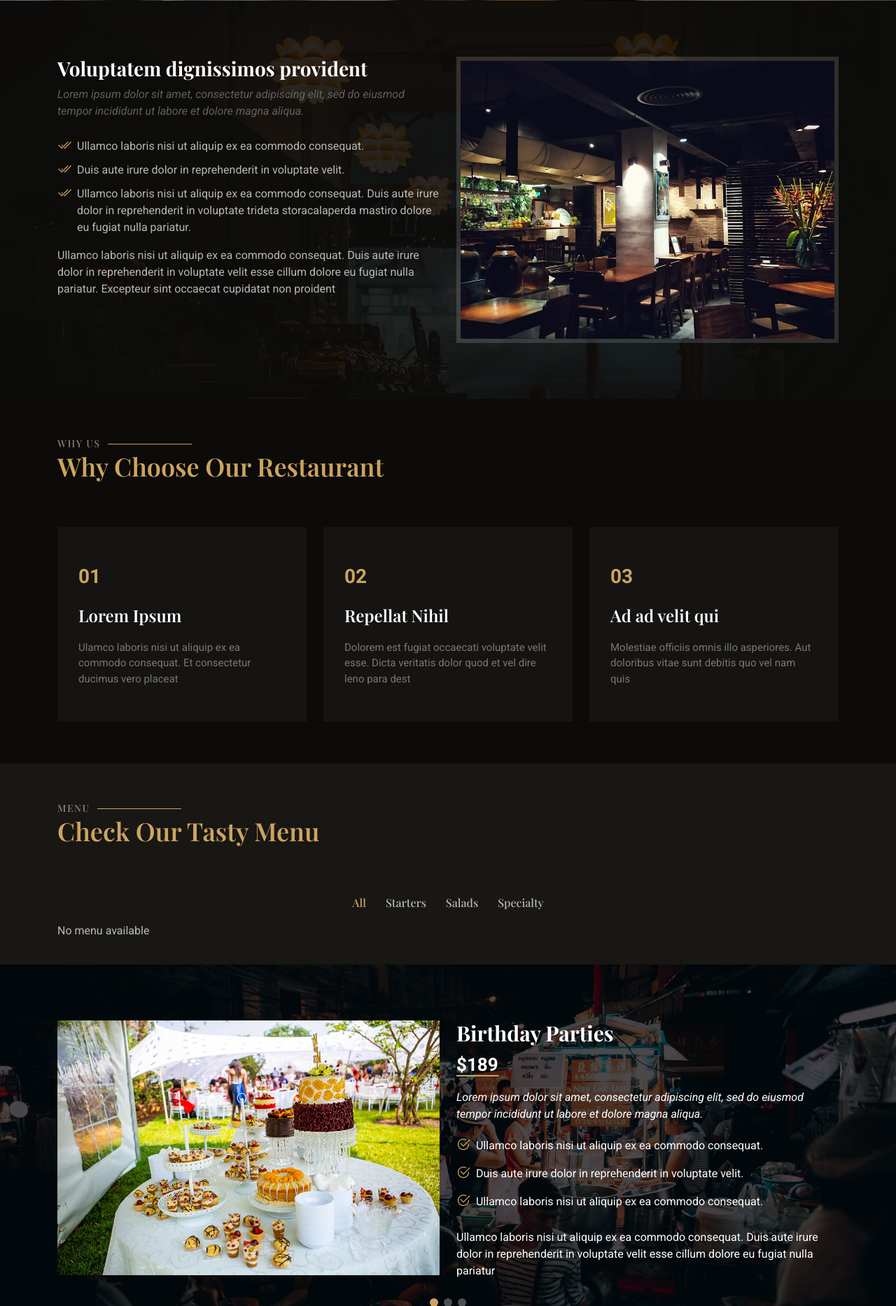
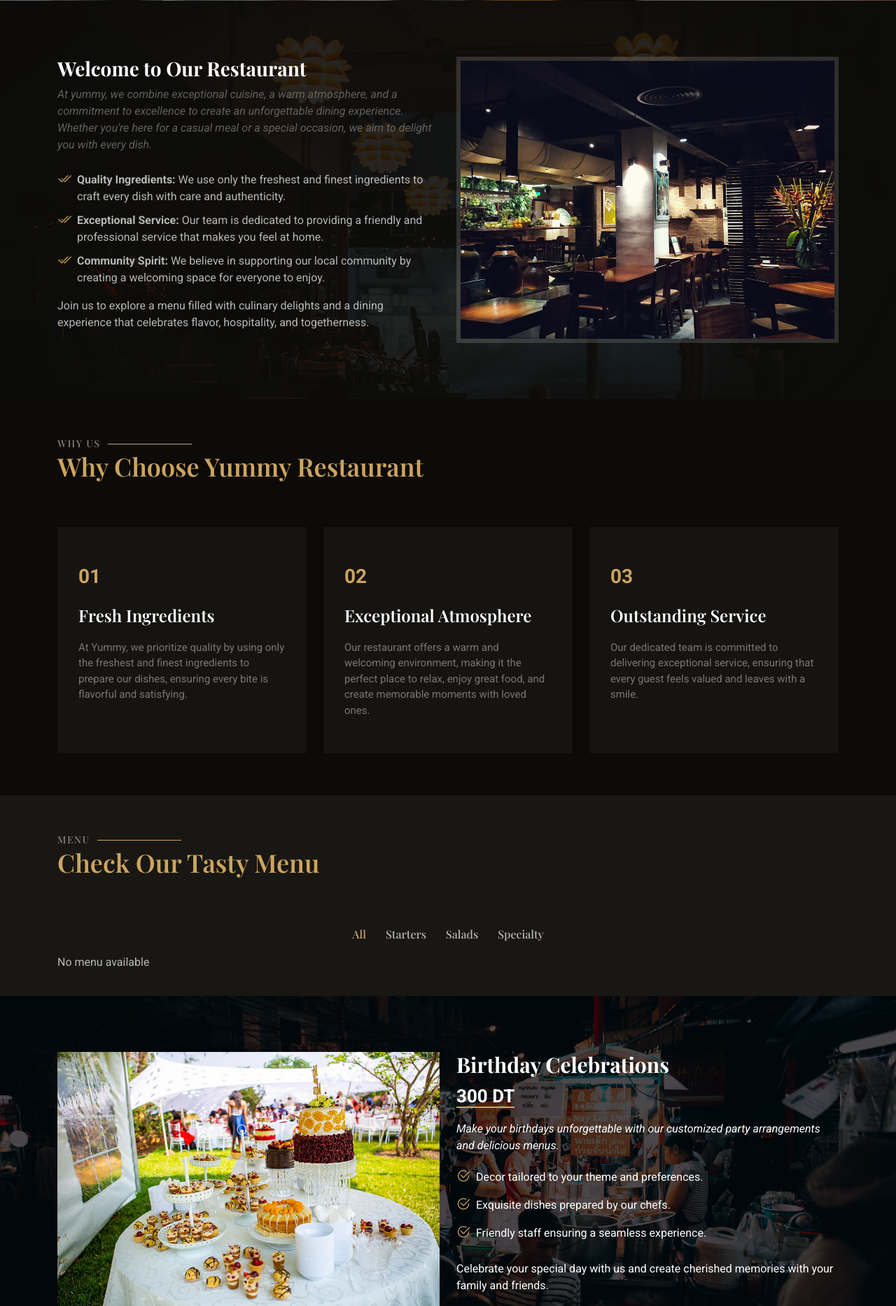
Before and after one commit to Ahmed191223/events, a Symfony app: template templates/index.html.twig in a window 1280 px wide. Shown: the part 799-2665 px from the top of the page at 70% size. Run offline with Twig, Linux system fonts and the light colour scheme; the template is opened without the code that fills it, so the values that code supplies are empty; some libraries are stand-ins or nearby versions; some web fonts are replaced.

```diff
--- a/templates/index.html.twig
+++ b/templates/index.html.twig
@@ -100,16 +100,7 @@
                     <li><a href="#gallery">Gallery</a></li>
                     <li class="dropdown"><a href="#"><span>Dropdown</span> <i class="bi bi-chevron-down toggle-dropdown"></i></a>
                         <ul>
-                            <li><a href="#">Dropdown 1</a></li>
-                            <li class="dropdown"><a href="#"><span>Deep Dropdown</span> <i class="bi bi-chevron-down toggle-dropdown"></i></a>
-                                <ul>
-                                    <li><a href="#">Deep Dropdown 1</a></li>
-                                    <li><a href="#">Deep Dropdown 2</a></li>
-                                    <li><a href="#">Deep Dropdown 3</a></li>
-                                    <li><a href="#">Deep Dropdown 4</a></li>
-                                    <li><a href="#">Deep Dropdown 5</a></li>
-                                </ul>
-                            </li>
+
                             <li><a href="#">Dropdown 2</a></li>
                             <li><a href="#">Dropdown 3</a></li>
                             <li><a href="#">Dropdown 4</a></li>
@@ -159,22 +150,20 @@
 
             <div class="row gy-4">
                 <div class="col-lg-6 order-1 order-lg-2">
-                    <img src="/assets/img/about.jpg" class="img-fluid about-img" alt="">
+                    <img src="/assets/img/about.jpg" class="img-fluid about-img" alt="About Our Restaurant">
                 </div>
                 <div class="col-lg-6 order-2 order-lg-1 content">
-                    <h3>Voluptatem dignissimos provident</h3>
+                    <h3>Welcome to Our Restaurant</h3>
                     <p class="fst-italic">
-                        Lorem ipsum dolor sit amet, consectetur adipiscing elit, sed do eiusmod tempor incididunt ut labore et dolore
-                        magna aliqua.
+                        At yummy, we combine exceptional cuisine, a warm atmosphere, and a commitment to excellence to create an unforgettable dining experience. Whether you're here for a casual meal or a special occasion, we aim to delight you with every dish.
                     </p>
                     <ul>
-                        <li><i class="bi bi-check2-all"></i> <span>Ullamco laboris nisi ut aliquip ex ea commodo consequat.</span></li>
-                        <li><i class="bi bi-check2-all"></i> <span>Duis aute irure dolor in reprehenderit in voluptate velit.</span></li>
-                        <li><i class="bi bi-check2-all"></i> <span>Ullamco laboris nisi ut aliquip ex ea commodo consequat. Duis aute irure dolor in reprehenderit in voluptate trideta storacalaperda mastiro dolore eu fugiat nulla pariatur.</span></li>
+                        <li><i class="bi bi-check2-all"></i> <span><strong>Quality Ingredients:</strong> We use only the freshest and finest ingredients to craft every dish with care and authenticity.</span></li>
+                        <li><i class="bi bi-check2-all"></i> <span><strong>Exceptional Service:</strong> Our team is dedicated to providing a friendly and professional service that makes you feel at home.</span></li>
+                        <li><i class="bi bi-check2-all"></i> <span><strong>Community Spirit:</strong> We believe in supporting our local community by creating a welcoming space for everyone to enjoy.</span></li>
                     </ul>
                     <p>
-                        Ullamco laboris nisi ut aliquip ex ea commodo consequat. Duis aute irure dolor in reprehenderit in voluptate
-                        velit esse cillum dolore eu fugiat nulla pariatur. Excepteur sint occaecat cupidatat non proident
+                        Join us to explore a menu filled with culinary delights and a dining experience that celebrates flavor, hospitality, and togetherness.
                     </p>
                 </div>
             </div>
@@ -183,13 +172,14 @@
 
     </section><!-- /About Section -->
 
+
     <!-- Why Us Section -->
     <section id="why-us" class="why-us section">
 
         <!-- Section Title -->
         <div class="container section-title" data-aos="fade-up">
             <h2>WHY US</h2>
-            <p>Why Choose Our Restaurant</p>
+            <p>Why Choose Yummy Restaurant</p>
         </div><!-- End Section Title -->
 
         <div class="container">
@@ -199,24 +189,24 @@
                 <div class="col-lg-4" data-aos="fade-up" data-aos-delay="100">
                     <div class="card-item">
                         <span>01</span>
-                        <h4><a href="" class="stretched-link">Lorem Ipsum</a></h4>
-                        <p>Ulamco laboris nisi ut aliquip ex ea commodo consequat. Et consectetur ducimus vero placeat</p>
+                        <h4><a href="" class="stretched-link">Fresh Ingredients</a></h4>
+                        <p>At Yummy, we prioritize quality by using only the freshest and finest ingredients to prepare our dishes, ensuring every bite is flavorful and satisfying.</p>
                     </div>
                 </div><!-- Card Item -->
 
                 <div class="col-lg-4" data-aos="fade-up" data-aos-delay="200">
                     <div class="card-item">
                         <span>02</span>
-                        <h4><a href="" class="stretched-link">Repellat Nihil</a></h4>
-                        <p>Dolorem est fugiat occaecati voluptate velit esse. Dicta veritatis dolor quod et vel dire leno para dest</p>
+                        <h4><a href="" class="stretched-link">Exceptional Atmosphere</a></h4>
+                        <p>Our restaurant offers a warm and welcoming environment, making it the perfect place to relax, enjoy great food, and create memorable moments with loved ones.</p>
                     </div>
                 </div><!-- Card Item -->
 
                 <div class="col-lg-4" data-aos="fade-up" data-aos-delay="300">
                     <div class="card-item">
                         <span>03</span>
-                        <h4><a href="" class="stretched-link">Ad ad velit qui</a></h4>
-                        <p>Molestiae officiis omnis illo asperiores. Aut doloribus vitae sunt debitis quo vel nam quis</p>
+                        <h4><a href="" class="stretched-link">Outstanding Service</a></h4>
+                        <p>Our dedicated team is committed to delivering exceptional service, ensuring that every guest feels valued and leaves with a smile.</p>
                     </div>
                 </div><!-- Card Item -->
 
@@ -225,6 +215,7 @@
         </div>
 
     </section><!-- /Why Us Section -->
+
 
     <!-- Menu Section -->
     <section id="menu" class="menu section">
@@ -309,22 +300,20 @@
                                 <img src="/assets/img/events-slider/events-slider-1.jpg" class="img-fluid" alt="">
                             </div>
                             <div class="col-lg-6 pt-4 pt-lg-0 content">
-                                <h3>Birthday Parties</h3>
+                                <h3>Birthday Celebrations</h3>
                                 <div class="price">
-                                    <p><span>$189</span></p>
+                                    <p><span>300 DT</span></p>
                                 </div>
                                 <p class="fst-italic">
-                                    Lorem ipsum dolor sit amet, consectetur adipiscing elit, sed do eiusmod tempor incididunt ut labore et dolore
-                                    magna aliqua.
+                                    Make your birthdays unforgettable with our customized party arrangements and delicious menus.
                                 </p>
                                 <ul>
-                                    <li><i class="bi bi-check2-circle"></i> <span>Ullamco laboris nisi ut aliquip ex ea commodo consequat.</span></li>
-                                    <li><i class="bi bi-check2-circle"></i> <span>Duis aute irure dolor in reprehenderit in voluptate velit.</span></li>
-                                    <li><i class="bi bi-check2-circle"></i> <span>Ullamco laboris nisi ut aliquip ex ea commodo consequat.</span></li>
+                                    <li><i class="bi bi-check2-circle"></i> <span>Decor tailored to your theme and preferences.</span></li>
+                                    <li><i class="bi bi-check2-circle"></i> <span>Exquisite dishes prepared by our chefs.</span></li>
+                                    <li><i class="bi bi-check2-circle"></i> <span>Friendly staff ensuring a seamless experience.</span></li>
                                 </ul>
                                 <p>
-                                    Ullamco laboris nisi ut aliquip ex ea commodo consequat. Duis aute irure dolor in reprehenderit in voluptate
-                                    velit esse cillum dolore eu fugiat nulla pariatur
+                                    Celebrate your special day with us and create cherished memories with your family and friends.
                                 </p>
                             </div>
                         </div>
@@ -336,22 +325,20 @@
                                 <img src="/assets/img/events-slider/events-slider-2.jpg" class="img-fluid" alt="">
                             </div>
                             <div class="col-lg-6 pt-4 pt-lg-0 content">
-                                <h3>Private Parties</h3>
+                                <h3>Private Events</h3>
                                 <div class="price">
-                                    <p><span>$290</span></p>
+                                    <p><span>450 DT</span></p>
                                 </div>
                                 <p class="fst-italic">
-                                    Lorem ipsum dolor sit amet, consectetur adipiscing elit, sed do eiusmod tempor incididunt ut labore et dolore
-                                    magna aliqua.
+                                    Host your private parties in our cozy atmosphere, designed for intimacy and comfort.
                                 </p>
                                 <ul>
-                                    <li><i class="bi bi-check2-circle"></i> <span>Ullamco laboris nisi ut aliquip ex ea commodo consequat.</span></li>
-                                    <li><i class="bi bi-check2-circle"></i> <span>Duis aute irure dolor in reprehenderit in voluptate velit.</span></li>
-                                    <li><i class="bi bi-check2-circle"></i> <span>Ullamco laboris nisi ut aliquip ex ea commodo consequat.</span></li>
+                                    <li><i class="bi bi-check2-circle"></i> <span>Exclusive use of our space for your event.</span></li>
+                                    <li><i class="bi bi-check2-circle"></i> <span>Customizable menus to suit your preferences.</span></li>
+                                    <li><i class="bi bi-check2-circle"></i> <span>Attention to every detail for a memorable experience.</span></li>
                                 </ul>
                                 <p>
-                                    Ullamco laboris nisi ut aliquip ex ea commodo consequat. Duis aute irure dolor in reprehenderit in voluptate
-                                    velit esse cillum dolore eu fugiat nulla pariatur
+                                    Whether it's an anniversary, reunion, or family gathering, let us take care of everything while you enjoy the moment.
                                 </p>
                             </div>
                         </div>
@@ -363,22 +350,20 @@
                                 <img src="/assets/img/events-slider/events-slider-3.jpg" class="img-fluid" alt="">
                             </div>
                             <div class="col-lg-6 pt-4 pt-lg-0 content">
-                                <h3>Custom Parties</h3>
+                                <h3>Corporate Events</h3>
                                 <div class="price">
-                                    <p><span>$99</span></p>
+                                    <p><span>500 DT</span></p>
                                 </div>
                                 <p class="fst-italic">
-                                    Lorem ipsum dolor sit amet, consectetur adipiscing elit, sed do eiusmod tempor incididunt ut labore et dolore
-                                    magna aliqua.
+                                    Impress your colleagues and clients with professionally managed corporate events.
                                 </p>
                                 <ul>
-                                    <li><i class="bi bi-check2-circle"></i> <span>Ullamco laboris nisi ut aliquip ex ea commodo consequat.</span></li>
-                                    <li><i class="bi bi-check2-circle"></i> <span>Duis aute irure dolor in reprehenderit in voluptate velit.</span></li>
-                                    <li><i class="bi bi-check2-circle"></i> <span>Ullamco laboris nisi ut aliquip ex ea commodo consequat.</span></li>
+                                    <li><i class="bi bi-check2-circle"></i> <span>Modern facilities and high-quality service.</span></li>
+                                    <li><i class="bi bi-check2-circle"></i> <span>Seamless event planning and execution.</span></li>
+                                    <li><i class="bi bi-check2-circle"></i> <span>Tailored catering for any type of meeting or celebration.</span></li>
                                 </ul>
                                 <p>
-                                    Ullamco laboris nisi ut aliquip ex ea commodo consequat. Duis aute irure dolor in reprehenderit in voluptate
-                                    velit esse cillum dolore eu fugiat nulla pariatur
+                                    From team-building events to award ceremonies, we help you create the perfect professional ambiance.
                                 </p>
                             </div>
                         </div>
@@ -642,7 +627,7 @@
         <!-- Section Title -->
         <div class="container section-title" data-aos="fade-up">
             <h2>Team</h2>
-            <p>Necessitatibus eius consequatur</p>
+            <p>The needs resulting from it.</p>
         </div><!-- End Section Title -->
 
         <div class="container">
```
Also changed, not shown: templates/base.html.twig (+14 -0 lines).
